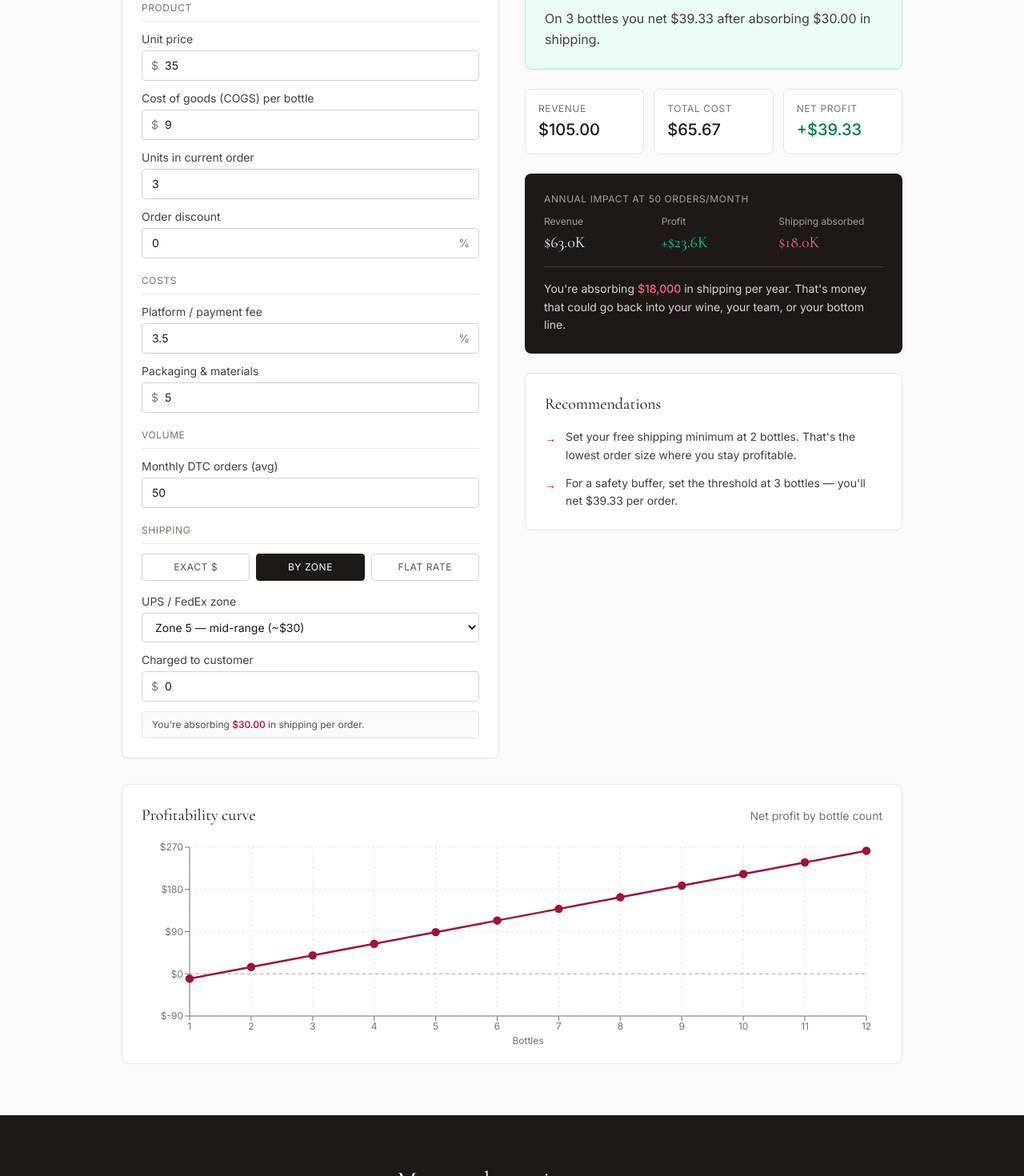
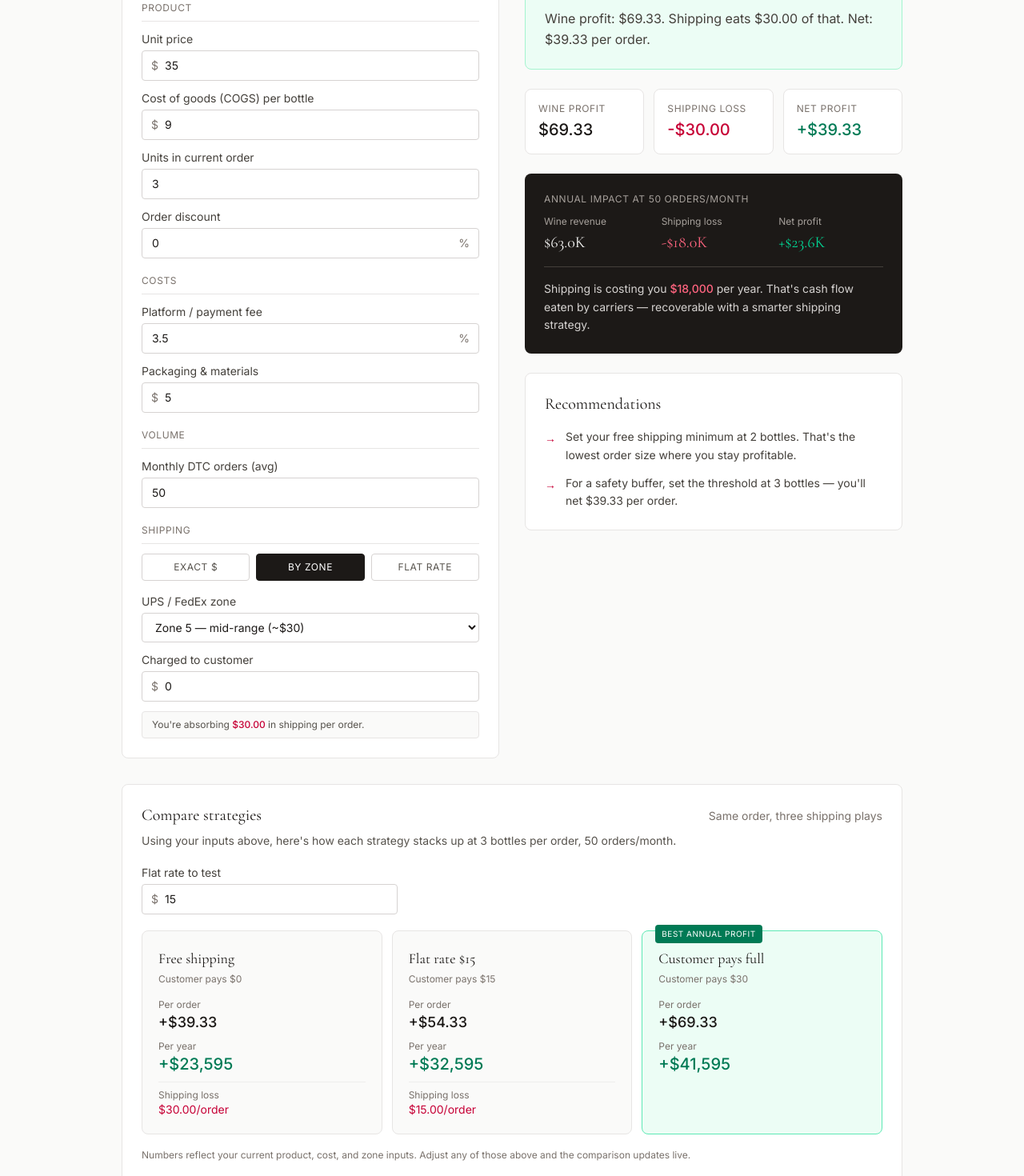
Before and after one commit to taylorjh23/shouldifreeship, a Next.js app: page / in a window 1280 px wide. Shown: the part 480-1950 px from the top of the page at 80% size. Built offline with nearby package versions, Linux system fonts and the light colour scheme.

Commit message:
fix math model and input UX

```diff
--- a/src/app/page.tsx
+++ b/src/app/page.tsx
@@ -22,14 +22,12 @@ const ZONE_ESTIMATES: Record<string, number> = {
   '8': 50,
 };
 
-// Google Form integration
 const GOOGLE_FORM_ID = '1FAIpQLSdbT6PvKW2Gin5SPKaFKIQ9tqktLPEUGs6f3NW1j7SrBUcsbQ';
 const FIELD_NAME = 'entry.580416978';
 const FIELD_BUSINESS = 'entry.1903935303';
 const FIELD_EMAIL = 'entry.767732606';
 
 export default function Home() {
-  // Inputs
   const [bottlePrice, setBottlePrice] = useState(35);
   const [cogs, setCogs] = useState(9);
   const [bottles, setBottles] = useState(3);
@@ -37,9 +35,9 @@ export default function Home() {
   const [discount, setDiscount] = useState(0);
   const [packCost, setPackCost] = useState(5);
   const [monthlyOrders, setMonthlyOrders] = useState(50);
+  const [compareFlatRate, setCompareFlatRate] = useState(15);
   const [shippingMode, setShippingMode] = useState<'exact' | 'zone' | 'flat'>('zone');
 
-  // Shipping inputs — each mode tracks both your cost AND customer charge
   const [exactShipCost, setExactShipCost] = useState(35);
   const [exactShipCharge, setExactShipCharge] = useState(0);
   const [zone, setZone] = useState('5');
@@ -47,13 +45,11 @@ export default function Home() {
   const [flatShipCost, setFlatShipCost] = useState(35);
   const [flatShipCharge, setFlatShipCharge] = useState(15);
 
-  // Email capture
   const [name, setName] = useState('');
   const [business, setBusiness] = useState('');
   const [email, setEmail] = useState('');
   const [emailStatus, setEmailStatus] = useState<'idle' | 'sending' | 'sent'>('idle');
 
-  // Compute shipping cost and customer charge based on mode
   const { shippingCost, customerCharge } = useMemo(() => {
     if (shippingMode === 'exact') {
       return { shippingCost: exactShipCost, customerCharge: exactShipCharge };
@@ -64,33 +60,60 @@ export default function Home() {
     return { shippingCost: flatShipCost, customerCharge: flatShipCharge };
   }, [shippingMode, exactShipCost, exactShipCharge, zone, zoneShipCharge, flatShipCost, flatShipCharge]);
 
-  // Net shipping the winery absorbs
-  const shippingAbsorbed = Math.max(0, shippingCost - customerCharge);
-
-  // Calc function for any bottle count
+  // Wine and shipping tracked separately for clarity
   const calc = (b: number) => {
     const grossRevenue = b * bottlePrice;
     const discountAmt = grossRevenue * (discount / 100);
-    const netRevenue = grossRevenue - discountAmt;
+    const wineRevenue = grossRevenue - discountAmt;
     const cogsTotal = b * cogs;
-    const fee = (netRevenue + customerCharge) * (platformFee / 100);
-    const totalCost = cogsTotal + fee + shippingCost + packCost;
-    const totalRevenue = netRevenue + customerCharge;
+    const fee = wineRevenue * (platformFee / 100);
+    const wineCost = cogsTotal + fee + packCost;
+    const wineProfit = wineRevenue - wineCost;
+    const shippingGap = shippingCost - customerCharge;
+    const netProfit = wineProfit - shippingGap;
+
     return {
-      revenue: totalRevenue,
-      cost: totalCost,
-      profit: totalRevenue - totalCost,
-      shippingAbsorbed,
+      wineRevenue,
+      wineCost,
+      wineProfit,
+      shippingCost,
+      customerCharge,
+      shippingGap,
+      profit: netProfit,
     };
   };
 
   const current = calc(bottles);
-  // Annual projections
-  const annualRevenue = current.revenue * monthlyOrders * 12;
+
+  const annualWineRevenue = current.wineRevenue * monthlyOrders * 12;
   const annualProfit = current.profit * monthlyOrders * 12;
-  const annualShippingAbsorbed = shippingAbsorbed * monthlyOrders * 12;
+  const annualShippingGap = current.shippingGap * monthlyOrders * 12;
 
-  // Find breakeven bottle count
+  // Scenario comparison — wine math is identical, only shipping recovery changes
+  const scenarioCalc = (customerChargeOverride: number) => {
+    const grossRevenue = bottles * bottlePrice;
+    const discountAmt = grossRevenue * (discount / 100);
+    const wineRevenue = grossRevenue - discountAmt;
+    const cogsTotal = bottles * cogs;
+    const fee = wineRevenue * (platformFee / 100);
+    const wineProfit = wineRevenue - cogsTotal - fee - packCost;
+    const shippingGap = shippingCost - customerChargeOverride;
+    const profit = wineProfit - shippingGap;
+    return {
+      profit,
+      annualProfit: profit * monthlyOrders * 12,
+      shippingGap,
+    };
+  };
+
+  const scenarios = [
+    { id: 'free', label: 'Free shipping', sublabel: 'Customer pays $0', result: scenarioCalc(0) },
+    { id: 'flat', label: `Flat rate $${compareFlatRate}`, sublabel: `Customer pays $${compareFlatRate}`, result: scenarioCalc(compareFlatRate) },
+    { id: 'full', label: 'Customer pays full', sublabel: `Customer pays $${shippingCost.toFixed(0)}`, result: scenarioCalc(shippingCost) },
+  ];
+
+  const winnerIdx = scenarios.reduce((bestIdx, s, i, arr) => s.result.annualProfit > arr[bestIdx].result.annualProfit ? i : bestIdx, 0);
+
   const breakeven = useMemo(() => {
     for (let b = 1; b <= 36; b++) {
       if (calc(b).profit >= 0) return b;
@@ -99,7 +122,6 @@ export default function Home() {
     // eslint-disable-next-line react-hooks/exhaustive-deps
   }, [bottlePrice, cogs, platformFee, discount, packCost, shippingCost, customerCharge]);
 
-  // Curve data
   const curveData = useMemo(() => {
     const data = [];
     for (let b = 1; b <= 12; b++) {
@@ -110,7 +132,6 @@ export default function Home() {
     // eslint-disable-next-line react-hooks/exhaustive-deps
   }, [bottlePrice, cogs, platformFee, discount, packCost, shippingCost, customerCharge]);
 
-  // Smart recommendations
   const recommendations = useMemo(() => {
     const recs: string[] = [];
 
@@ -126,19 +147,16 @@ export default function Home() {
       }
     }
 
-    // Margin check
     const marginPct = bottlePrice > 0 ? ((bottlePrice - cogs) / bottlePrice) * 100 : 0;
     if (marginPct < 50) {
       recs.push(`Your bottle margin is ${marginPct.toFixed(0)}%. Wineries typically need 60%+ margin to absorb shipping. Consider raising your price or sourcing.`);
     }
 
-    // Flat rate suggestion
     if (shippingMode !== 'flat' && breakeven && breakeven > 4) {
       const suggestedFlat = Math.round(shippingCost * 0.5);
       recs.push(`Free shipping needs ${breakeven}+ bottles to pencil out. A flat rate around $${suggestedFlat} could be more profitable while still feeling like a deal to customers.`);
     }
 
-    // Charging customer suggestion
     if (customerCharge === 0 && breakeven && breakeven > 3) {
       recs.push(`Even charging $${Math.round(shippingCost * 0.4)}–$${Math.round(shippingCost * 0.6)} for shipping would close most of your gap and feel reasonable to customers.`);
     }
@@ -159,7 +177,6 @@ export default function Home() {
     formData.append(FIELD_EMAIL, email);
 
     try {
-      // Google Forms requires no-cors mode; submission still works
       await fetch(
         `https://docs.google.com/forms/d/e/${GOOGLE_FORM_ID}/formResponse`,
         {
@@ -174,7 +191,6 @@ export default function Home() {
       setEmail('');
       setTimeout(() => setEmailStatus('idle'), 5000);
     } catch (err) {
-      // no-cors means we can't read response, but submission usually succeeded
       setEmailStatus('sent');
       setName('');
       setBusiness('');
@@ -185,7 +201,6 @@ export default function Home() {
 
   return (
     <div className="min-h-screen bg-stone-50 text-stone-900">
-      {/* Header */}
       <header className="border-b border-stone-200 bg-white">
         <div className="max-w-5xl mx-auto px-6 py-5 flex items-center justify-between">
           <div className="flex items-center gap-2">
@@ -198,20 +213,17 @@ export default function Home() {
         </div>
       </header>
 
-      {/* Hero */}
       <section className="max-w-5xl mx-auto px-6 pt-16 pb-10">
         <h1 className="font-serif text-4xl md:text-5xl tracking-tight mb-4 leading-tight">
-        Smart shipping wins customers and protects your margins.
+          Smart shipping wins customers and protects your margins.
         </h1>
         <p className="text-lg text-stone-600 max-w-2xl leading-relaxed">
-        Plug in your numbers to compare free shipping, flat rate, and zone-based pricing — and find the strategy that fits your wines, your margins, and your buyers.
+          Plug in your numbers to compare free shipping, flat rate, and zone-based pricing — and find the strategy that fits your wines, your margins, and your buyers.
         </p>
       </section>
 
-      {/* Calculator */}
       <section id="calculator" className="max-w-5xl mx-auto px-6 pb-16">
         <div className="grid lg:grid-cols-2 gap-8">
-          {/* Inputs */}
           <div className="bg-white border border-stone-200 rounded-lg p-6">
             <h2 className="font-serif text-2xl mb-6">Your numbers</h2>
 
@@ -285,23 +297,26 @@ export default function Home() {
                   </div>
                 )}
 
-                {shippingAbsorbed > 0 && (
+                {current.shippingGap > 0 && (
                   <div className="mt-3 text-xs text-stone-600 bg-stone-50 border border-stone-200 rounded px-3 py-2">
-                    You're absorbing <span className="font-medium text-rose-700">${shippingAbsorbed.toFixed(2)}</span> in shipping per order.
+                    You're absorbing <span className="font-medium text-rose-700">${current.shippingGap.toFixed(2)}</span> in shipping per order.
                   </div>
                 )}
-                {shippingAbsorbed === 0 && customerCharge >= shippingCost && customerCharge > 0 && (
+                {current.shippingGap < 0 && (
                   <div className="mt-3 text-xs text-stone-600 bg-emerald-50 border border-emerald-200 rounded px-3 py-2">
-                    Customer covers shipping fully{customerCharge > shippingCost ? ` — plus $${(customerCharge - shippingCost).toFixed(2)} extra margin` : ''}.
+                    Customer is paying <span className="font-medium text-emerald-700">${Math.abs(current.shippingGap).toFixed(2)}</span> more than your shipping cost — extra margin on every order.
+                  </div>
+                )}
+                {current.shippingGap === 0 && customerCharge > 0 && (
+                  <div className="mt-3 text-xs text-stone-600 bg-stone-50 border border-stone-200 rounded px-3 py-2">
+                    Shipping breakeven — customer covers your cost exactly.
                   </div>
                 )}
               </Section>
             </div>
           </div>
 
-          {/* Results */}
           <div className="space-y-6">
-            {/* Verdict */}
             <div
               className={`rounded-lg p-6 border ${
                 current.profit > 0
@@ -321,56 +336,64 @@ export default function Home() {
               </div>
               <div className="text-stone-700 leading-relaxed">
                 {current.profit > 0
-                  ? `On ${bottles} bottle${bottles > 1 ? 's' : ''} you net $${current.profit.toFixed(2)}${shippingAbsorbed > 0 ? ` after absorbing $${shippingAbsorbed.toFixed(2)} in shipping` : ''}.`
+                  ? `Wine profit: $${current.wineProfit.toFixed(2)}.${current.shippingGap > 0 ? ` Shipping eats $${current.shippingGap.toFixed(2)} of that.` : current.shippingGap < 0 ? ` Plus $${Math.abs(current.shippingGap).toFixed(2)} extra from shipping.` : ''} Net: $${current.profit.toFixed(2)} per order.`
                   : current.profit < 0
-                  ? `${bottles} bottle${bottles > 1 ? 's' : ''} costs you $${Math.abs(current.profit).toFixed(2)}. ${breakeven ? `You break even at ${breakeven} bottles.` : `Even at 36 bottles you'd lose money — review your margins.`}`
-                  : `You cover costs exactly. No room for error.`}
+                  ? `You're out $${Math.abs(current.profit).toFixed(2)} on this order. ${current.shippingGap > current.wineProfit ? `Shipping gap of $${current.shippingGap.toFixed(2)} is wiping out your wine profit.` : `Wine margin isn't covering costs.`} ${breakeven ? `Breakeven hits at ${breakeven} bottles.` : `Margins need a rework — at any reasonable order size you'd still lose money.`}`
+                  : `Breakeven exactly. No profit, no loss.`}
               </div>
             </div>
 
-            {/* Metric cards */}
             <div className="grid grid-cols-3 gap-3">
-              <Metric label="Revenue" value={`$${current.revenue.toFixed(2)}`} />
-              <Metric label="Total cost" value={`$${current.cost.toFixed(2)}`} />
+              <Metric label="Wine profit" value={`$${current.wineProfit.toFixed(2)}`} />
+              <Metric
+                label={current.shippingGap > 0 ? 'Shipping loss' : current.shippingGap < 0 ? 'Shipping gain' : 'Shipping'}
+                value={`${current.shippingGap > 0 ? '-' : current.shippingGap < 0 ? '+' : ''}$${Math.abs(current.shippingGap).toFixed(2)}`}
+                highlight={current.shippingGap > 0 ? 'bad' : current.shippingGap < 0 ? 'good' : 'neutral'}
+              />
               <Metric
                 label="Net profit"
                 value={`${current.profit >= 0 ? '+' : '-'}$${Math.abs(current.profit).toFixed(2)}`}
                 highlight={current.profit > 0 ? 'good' : current.profit < 0 ? 'bad' : 'neutral'}
               />
             </div>
-{/* Annual impact */}
-<div className="bg-stone-900 text-stone-100 rounded-lg p-6">
+
+            <div className="bg-stone-900 text-stone-100 rounded-lg p-6">
               <div className="text-xs uppercase tracking-wider text-stone-400 mb-3">Annual impact at {monthlyOrders} orders/month</div>
               <div className="grid grid-cols-3 gap-4 mb-4">
                 <div>
-                  <div className="text-xs text-stone-400 mb-1">Revenue</div>
-                  <div className="font-serif text-xl">${(annualRevenue / 1000).toFixed(1)}K</div>
+                  <div className="text-xs text-stone-400 mb-1">Wine revenue</div>
+                  <div className="font-serif text-xl">${(annualWineRevenue / 1000).toFixed(1)}K</div>
                 </div>
                 <div>
-                  <div className="text-xs text-stone-400 mb-1">Profit</div>
+                  <div className="text-xs text-stone-400 mb-1">{annualShippingGap > 0 ? 'Shipping loss' : annualShippingGap < 0 ? 'Shipping gain' : 'Shipping'}</div>
+                  <div className={`font-serif text-xl ${annualShippingGap > 0 ? 'text-rose-400' : annualShippingGap < 0 ? 'text-emerald-400' : 'text-stone-300'}`}>
+                    {annualShippingGap > 0 ? '-' : annualShippingGap < 0 ? '+' : ''}${Math.abs(annualShippingGap / 1000).toFixed(1)}K
+                  </div>
+                </div>
+                <div>
+                  <div className="text-xs text-stone-400 mb-1">Net profit</div>
                   <div className={`font-serif text-xl ${annualProfit >= 0 ? 'text-emerald-400' : 'text-rose-400'}`}>
                     {annualProfit >= 0 ? '+' : '-'}${Math.abs(annualProfit / 1000).toFixed(1)}K
                   </div>
                 </div>
-                <div>
-                  <div className="text-xs text-stone-400 mb-1">Shipping absorbed</div>
-                  <div className="font-serif text-xl text-rose-400">
-                    ${(annualShippingAbsorbed / 1000).toFixed(1)}K
-                  </div>
-                </div>
               </div>
-              {annualShippingAbsorbed > 0 && (
+              {annualShippingGap > 0 && (
                 <div className="text-sm text-stone-300 leading-relaxed border-t border-stone-700 pt-4">
-                  You're absorbing <span className="font-medium text-rose-400">${annualShippingAbsorbed.toLocaleString('en-US', { maximumFractionDigits: 0 })}</span> in shipping per year. That's money that could go back into your wine, your team, or your bottom line.
+                  Shipping is costing you <span className="font-medium text-rose-400">${annualShippingGap.toLocaleString('en-US', { maximumFractionDigits: 0 })}</span> per year. That's cash flow eaten by carriers — recoverable with a smarter shipping strategy.
                 </div>
               )}
-              {annualProfit > 0 && annualShippingAbsorbed === 0 && (
+              {annualShippingGap < 0 && (
                 <div className="text-sm text-stone-300 leading-relaxed border-t border-stone-700 pt-4">
-                  At this scenario, you're netting <span className="font-medium text-emerald-400">${annualProfit.toLocaleString('en-US', { maximumFractionDigits: 0 })}</span> in profit per year. Shipping isn't eating your margin.
+                  Shipping is adding <span className="font-medium text-emerald-400">${Math.abs(annualShippingGap).toLocaleString('en-US', { maximumFractionDigits: 0 })}</span> to your bottom line per year. Customer charges exceed your shipping cost.
+                </div>
+              )}
+              {annualShippingGap === 0 && (
+                <div className="text-sm text-stone-300 leading-relaxed border-t border-stone-700 pt-4">
+                  Shipping is breakeven — customers are covering exactly what you're paying.
                 </div>
               )}
             </div>
-            {/* Recommendations */}
+
             <div className="bg-white border border-stone-200 rounded-lg p-6">
               <h3 className="font-serif text-xl mb-4">Recommendations</h3>
               <ul className="space-y-3">
@@ -385,7 +408,88 @@ export default function Home() {
           </div>
         </div>
 
-        {/* Chart */}
+        <div className="mt-8 bg-white border border-stone-200 rounded-lg p-6">
+          <div className="flex items-baseline justify-between mb-2 flex-wrap gap-2">
+            <h3 className="font-serif text-xl">Compare strategies</h3>
+            <span className="text-sm text-stone-500">Same order, three shipping plays</span>
+          </div>
+          <p className="text-sm text-stone-600 mb-5">
+            Using your inputs above, here's how each strategy stacks up at {bottles} bottle{bottles > 1 ? 's' : ''} per order, {monthlyOrders} orders/month.
+          </p>
+
+          <div className="mb-5 max-w-xs">
+            <label className="text-sm text-stone-700 mb-1 block">Flat rate to test</label>
+            <div className="relative">
+              <span className="absolute left-3 top-1/2 -translate-y-1/2 text-stone-500 text-sm">$</span>
+              <input
+                type="number"
+                value={compareFlatRate}
+                onChange={(e) => setCompareFlatRate(parseFloat(e.target.value) || 0)}
+                onFocus={(e) => e.target.select()}
+                step={1}
+                className="w-full py-2 pl-7 pr-3 border border-stone-300 rounded bg-white text-sm focus:outline-none focus:border-stone-500"
+              />
+            </div>
+          </div>
+
+          <div className="grid sm:grid-cols-3 gap-3">
+            {scenarios.map((s, i) => {
+              const isWinner = i === winnerIdx && s.result.annualProfit > 0;
+              const isProfitable = s.result.profit > 0;
+              return (
+                <div
+                  key={s.id}
+                  className={`relative rounded-lg p-5 border ${
+                    isWinner
+                      ? 'bg-emerald-50 border-emerald-300'
+                      : isProfitable
+                      ? 'bg-stone-50 border-stone-200'
+                      : 'bg-rose-50 border-rose-200'
+                  }`}
+                >
+                  {isWinner && (
+                    <div className="absolute -top-2 left-4 bg-emerald-700 text-white text-[10px] uppercase tracking-wider px-2 py-1 rounded">
+                      Best annual profit
+                    </div>
+                  )}
+                  <div className="font-serif text-lg mb-1">{s.label}</div>
+                  <div className="text-xs text-stone-500 mb-4">{s.sublabel}</div>
+                  <div className="space-y-2">
+                    <div>
+                      <div className="text-xs text-stone-500">Per order</div>
+                      <div className={`text-lg font-medium ${s.result.profit >= 0 ? 'text-stone-900' : 'text-rose-700'}`}>
+                        {s.result.profit >= 0 ? '+' : '-'}${Math.abs(s.result.profit).toFixed(2)}
+                      </div>
+                    </div>
+                    <div>
+                      <div className="text-xs text-stone-500">Per year</div>
+                      <div className={`text-xl font-medium ${s.result.annualProfit >= 0 ? 'text-emerald-700' : 'text-rose-700'}`}>
+                        {s.result.annualProfit >= 0 ? '+' : '-'}${Math.abs(s.result.annualProfit).toLocaleString('en-US', { maximumFractionDigits: 0 })}
+                      </div>
+                    </div>
+                    {s.result.shippingGap > 0 && (
+                      <div className="pt-2 border-t border-stone-200/60">
+                        <div className="text-xs text-stone-500">Shipping loss</div>
+                        <div className="text-sm text-rose-700">${s.result.shippingGap.toFixed(2)}/order</div>
+                      </div>
+                    )}
+                    {s.result.shippingGap < 0 && (
+                      <div className="pt-2 border-t border-stone-200/60">
+                        <div className="text-xs text-stone-500">Shipping gain</div>
+                        <div className="text-sm text-emerald-700">+${Math.abs(s.result.shippingGap).toFixed(2)}/order</div>
+                      </div>
+                    )}
+                  </div>
+                </div>
+              );
+            })}
+          </div>
+
+          <p className="text-xs text-stone-500 mt-4 leading-relaxed">
+            Numbers reflect your current product, cost, and zone inputs. Adjust any of those above and the comparison updates live.
+          </p>
+        </div>
+
         <div className="mt-8 bg-white border border-stone-200 rounded-lg p-6">
           <div className="flex items-baseline justify-between mb-4">
             <h3 className="font-serif text-xl">Profitability curve</h3>
@@ -416,7 +520,6 @@ export default function Home() {
         </div>
       </section>
 
-      {/* Email capture */}
       <section className="bg-stone-900 text-stone-100 py-16 px-6">
         <div className="max-w-2xl mx-auto text-center">
           <h2 className="font-serif text-3xl mb-3">More tools coming soon.</h2>
@@ -468,7 +571,6 @@ export default function Home() {
         </div>
       </section>
 
-      {/* Footer */}
       <footer className="bg-stone-900 text-stone-500 py-8 px-6 border-t border-stone-800">
         <div className="max-w-5xl mx-auto flex flex-col sm:flex-row justify-between items-center gap-3 text-sm">
           <span>© {new Date().getFullYear()} Should I Free Ship?</span>
@@ -516,6 +618,7 @@ function Input({
           type="number"
           value={value}
           onChange={(e) => onChange(parseFloat(e.target.value) || 0)}
+          onFocus={(e) => e.target.select()}
           step={step}
           className={`w-full py-2 border border-stone-300 rounded bg-white text-sm focus:outline-none focus:border-stone-500 ${
             prefix ? 'pl-7' : 'pl-3'
```
